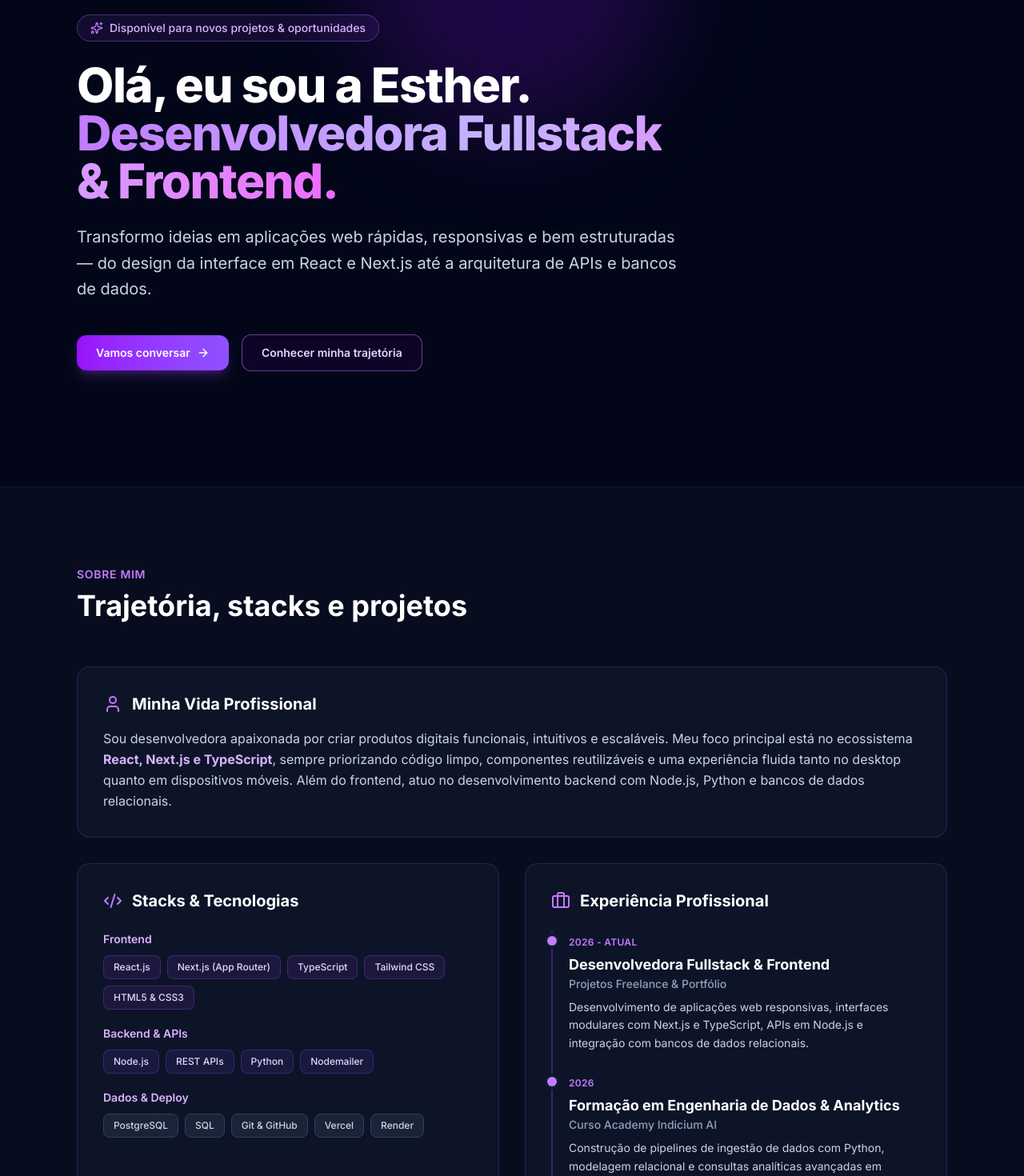
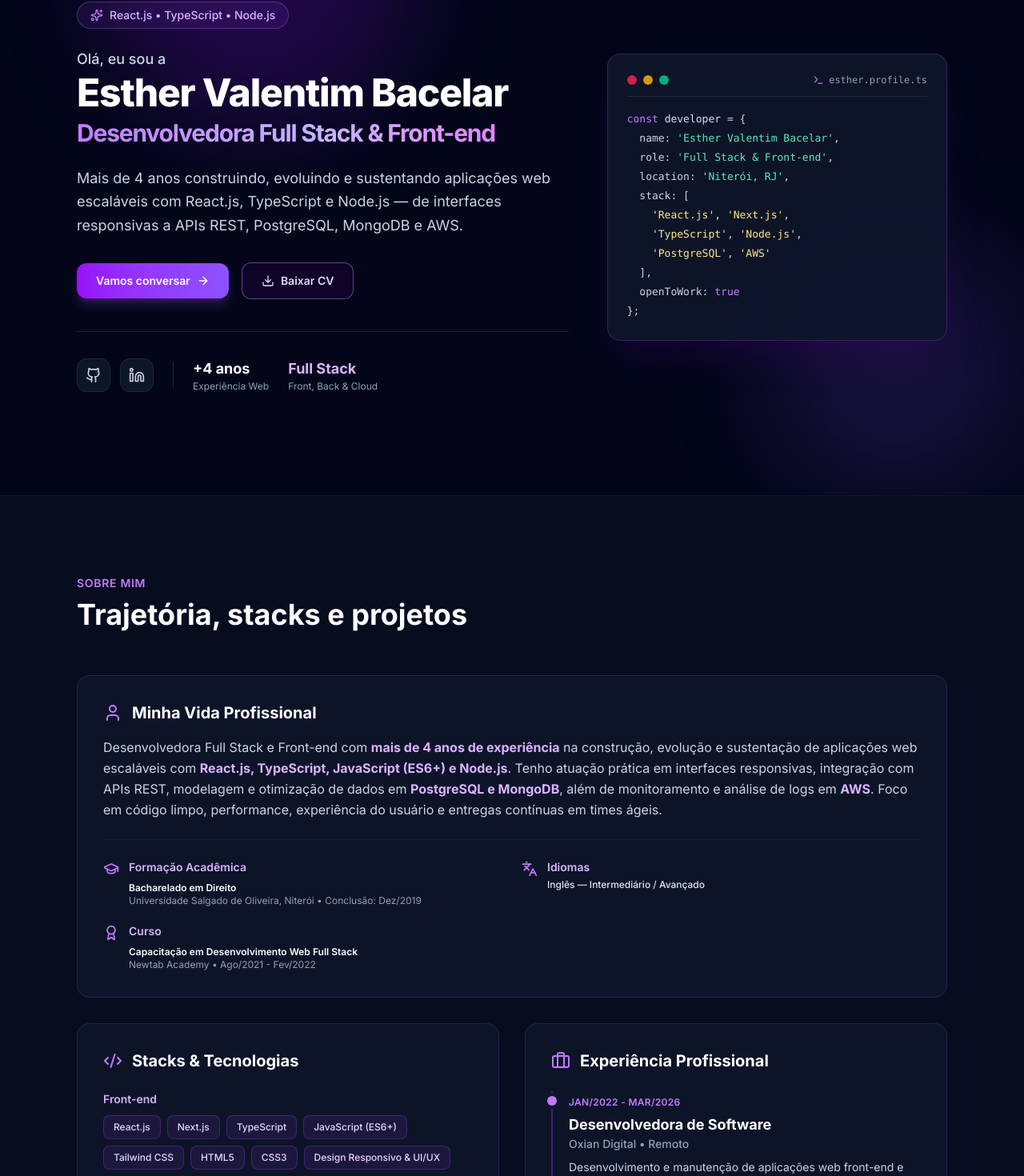
Before and after one commit to esthervbac/esther.dev, a Next.js app: page / in a window 1280 px wide. Shown: the part 207-1677 px from the top of the page at 80% size. Built offline with nearby package versions, Linux system fonts and the light colour scheme; no server answers.

Commit message:
feat(): Added real content to the site

```diff
--- a/src/components/about/ProfessionalBio.tsx
+++ b/src/components/about/ProfessionalBio.tsx
@@ -1,4 +1,5 @@
-import { User } from "lucide-react";
+import { Award, GraduationCap, Languages, User } from "lucide-react";
+import { COURSES, EDUCATION, PROFILE_INFO } from "@/data/portfolioData";
 import { AboutCard } from "./AboutCard";
 
 interface ProfessionalBioProps {
@@ -16,14 +17,67 @@ export function ProfessionalBio({
       </div>
 
       <p className="leading-relaxed text-slate-300">
-        Sou desenvolvedora apaixonada por criar produtos digitais funcionais,
-        intuitivos e escaláveis. Meu foco principal está no ecossistema{" "}
-        <strong className="text-purple-300">React, Next.js e TypeScript</strong>
-        , sempre priorizando código limpo, componentes reutilizáveis e uma
-        experiência fluida tanto no desktop quanto em dispositivos móveis. Além
-        do frontend, atuo no desenvolvimento backend com Node.js, Python e
-        bancos de dados relacionais.
+        Desenvolvedora Full Stack e Front-end com{" "}
+        <strong className="text-purple-300">
+          mais de 4 anos de experiência
+        </strong>{" "}
+        na construção, evolução e sustentação de aplicações web escaláveis com{" "}
+        <strong className="text-purple-300">
+          React.js, TypeScript, JavaScript (ES6+) e Node.js
+        </strong>
+        . Tenho atuação prática em interfaces responsivas, integração com APIs
+        REST, modelagem e otimização de dados em{" "}
+        <strong className="text-purple-300">PostgreSQL e MongoDB</strong>, além
+        de monitoramento e análise de logs em{" "}
+        <strong className="text-purple-300">AWS</strong>. Foco em código limpo,
+        performance, experiência do usuário e entregas contínuas em times ágeis.
       </p>
+
+      <div className="mt-6 grid gap-6 border-t border-slate-800/80 pt-6 sm:grid-cols-2">
+        <div className="space-y-5">
+          <div className="flex items-start gap-3">
+            <GraduationCap className="mt-0.5 h-5 w-5 shrink-0 text-purple-400" />
+            <div className="space-y-2">
+              <h4 className="text-sm font-semibold text-purple-300">
+                Formação Acadêmica
+              </h4>
+              {EDUCATION.map((edu, index) => (
+                <div key={index} className="text-xs text-slate-300">
+                  <p className="font-semibold text-white">{edu.course}</p>
+                  <p className="text-slate-400">
+                    {edu.institution} • {edu.period}
+                  </p>
+                </div>
+              ))}
+            </div>
+          </div>
+
+          <div className="flex items-start gap-3">
+            <Award className="mt-0.5 h-5 w-5 shrink-0 text-purple-400" />
+            <div className="space-y-2">
+              <h4 className="text-sm font-semibold text-purple-300">Curso</h4>
+              {COURSES.map((item, index) => (
+                <div key={index} className="text-xs text-slate-300">
+                  <p className="font-semibold text-white">{item.course}</p>
+                  <p className="text-slate-400">
+                    {item.institution} • {item.period}
+                  </p>
+                </div>
+              ))}
+            </div>
+          </div>
+        </div>
+
+        <div className="flex items-start gap-3">
+          <Languages className="mt-0.5 h-5 w-5 shrink-0 text-purple-400" />
+          <div>
+            <h4 className="text-sm font-semibold text-purple-300">Idiomas</h4>
+            <p className="mt-1 text-xs font-medium text-slate-200">
+              {PROFILE_INFO.language}
+            </p>
+          </div>
+        </div>
+      </div>
     </AboutCard>
   );
 }
--- a/src/components/about/StacksList.tsx
+++ b/src/components/about/StacksList.tsx
@@ -4,7 +4,7 @@ import { AboutCard } from "./AboutCard";
 interface StacksData {
   frontend: string[];
   backend: string[];
-  databaseAndTools: string[];
+  databaseAndCloud: string[];
 }
 
 interface StacksListProps {
@@ -45,18 +45,18 @@ export function StacksList({ stacks }: StacksListProps) {
 
       <div className="space-y-5">
         <StackCategory
-          label="Frontend"
+          label="Front-end"
           items={stacks.frontend}
           badgeClassName="border-purple-500/25 bg-purple-500/10 text-purple-200"
         />
         <StackCategory
-          label="Backend & APIs"
+          label="Back-end"
           items={stacks.backend}
           badgeClassName="border-violet-500/25 bg-violet-500/10 text-violet-200"
         />
         <StackCategory
-          label="Dados & Deploy"
-          items={stacks.databaseAndTools}
+          label="Bancos de Dados, Cloud & Ferramentas"
+          items={stacks.databaseAndCloud}
           badgeClassName="border-slate-700 bg-slate-800/80 text-slate-300"
         />
       </div>
--- a/src/components/contact/ContactInfo.tsx
+++ b/src/components/contact/ContactInfo.tsx
@@ -1,8 +1,11 @@
-import { Mail, MapPin } from "lucide-react";
+import { Mail, MapPin, Phone } from "lucide-react";
+import { PROFILE_INFO } from "@/data/portfolioData";
 import { GithubIcon, LinkedinIcon } from "../ui/SocialIcons";
 
 interface ContactInfoProps {
   email?: string;
+  whatsapp?: string;
+  whatsappUrl?: string;
   location?: string;
   githubUrl?: string;
   linkedinUrl?: string;
@@ -10,11 +13,13 @@ interface ContactInfoProps {
 }
 
 export function ContactInfo({
-  email = "esther.v.bacelar@gmail.com",
-  location = "Remoto • Brasil & Internacional",
-  githubUrl = "https://github.com/esthervbac",
-  linkedinUrl = "https://www.linkedin.com/in/esther-valentim-bacelar/",
-  description = "Tem um projeto em mente, uma vaga ou quer trocar uma ideia sobre desenvolvimento web? Me mande uma mensagem pelo formulário ou direto no meu e-mail.",
+  email = PROFILE_INFO.email,
+  whatsapp = PROFILE_INFO.whatsapp,
+  whatsappUrl = PROFILE_INFO.whatsappUrl,
+  location = PROFILE_INFO.location,
+  githubUrl = PROFILE_INFO.githubUrl,
+  linkedinUrl = PROFILE_INFO.linkedinUrl,
+  description = "Tem um projeto em mente, uma vaga ou quer trocar uma ideia sobre desenvolvimento Full Stack e Front-end? Me mande uma mensagem pelo formulário, WhatsApp ou direto no meu e-mail.",
 }: ContactInfoProps) {
   return (
     <div className="space-y-6">
@@ -39,10 +44,27 @@ export function ContactInfo({
 
         <div className="mt-5 flex items-center gap-3.5 border-t border-slate-800 pt-5">
           <div className="rounded-xl bg-purple-500/15 p-3 text-purple-400">
+            <Phone className="h-5 w-5" />
+          </div>
+          <div>
+            <p className="text-xs text-slate-400">WhatsApp</p>
+            <a
+              href={whatsappUrl}
+              target="_blank"
+              rel="noreferrer"
+              className="text-sm font-semibold text-purple-300 transition-colors hover:text-purple-200 hover:underline"
+            >
+              {whatsapp}
+            </a>
+          </div>
+        </div>
+
+        <div className="mt-5 flex items-center gap-3.5 border-t border-slate-800 pt-5">
+          <div className="rounded-xl bg-purple-500/15 p-3 text-purple-400">
             <MapPin className="h-5 w-5" />
           </div>
           <div>
-            <p className="text-xs text-slate-400">Atuação</p>
+            <p className="text-xs text-slate-400">Localização</p>
             <p className="text-sm font-medium text-slate-200">{location}</p>
           </div>
         </div>
--- a/src/components/sections/Hero.tsx
+++ b/src/components/sections/Hero.tsx
@@ -1,43 +1,150 @@
-import { ArrowRight, Sparkles } from "lucide-react";
+import { ArrowRight, Download, Sparkles, Terminal } from "lucide-react";
+import { PROFILE_INFO } from "@/data/portfolioData";
 import { Button } from "../ui/Button";
+import { GithubIcon, LinkedinIcon } from "../ui/SocialIcons";
 
 export function Hero() {
   return (
     <section
       id="home"
-      className="relative overflow-hidden py-24 sm:py-32 lg:py-36"
+      className="relative overflow-hidden py-20 sm:py-28 lg:py-32"
     >
-      <div className="pointer-events-none absolute -top-24 left-1/2 h-96 w-96 -translate-x-1/2 rounded-full bg-purple-600/20 blur-3xl" />
+      <div className="pointer-events-none absolute -top-24 left-1/4 h-96 w-96 -translate-x-1/2 rounded-full bg-purple-600/20 blur-3xl" />
+      <div className="pointer-events-none absolute right-0 bottom-0 h-80 w-80 rounded-full bg-violet-500/15 blur-3xl" />
 
       <div className="relative mx-auto max-w-6xl px-4 sm:px-6 lg:px-8">
-        <div className="max-w-3xl">
+        <div className="grid items-center gap-12 lg:grid-cols-12">
+          <div className="lg:col-span-7">
             <div className="mb-6 inline-flex items-center gap-2 rounded-full border border-purple-400/30 bg-purple-500/10 px-4 py-1.5 text-sm font-medium text-purple-300">
               <Sparkles className="h-4 w-4 text-purple-400" />
-            <span>Disponível para novos projetos & oportunidades</span>
+              <span>{PROFILE_INFO.tagline}</span>
             </div>
 
-          <h1 className="text-4xl font-extrabold tracking-tight text-white sm:text-6xl">
-            Olá, eu sou a Esther.{" "}
-            <span className="bg-linear-to-r from-purple-400 via-violet-300 to-fuchsia-400 bg-clip-text text-transparent">
-              Desenvolvedora Fullstack & Frontend.
+            <p className="text-base font-medium text-slate-300 sm:text-lg">
+              Olá, eu sou a
+            </p>
+
+            <h1 className="mt-1 text-3xl font-extrabold tracking-tight text-white sm:text-4xl lg:text-5xl">
+              {PROFILE_INFO.fullName}
+              <span className="mt-2 block bg-linear-to-r from-purple-400 via-violet-300 to-fuchsia-400 bg-clip-text text-xl font-bold text-transparent sm:text-2xl lg:text-3xl">
+                {PROFILE_INFO.roleTitle}
               </span>
             </h1>
 
-          <p className="mt-6 text-lg leading-relaxed text-slate-300 sm:text-xl">
-            Transformo ideias em aplicações web rápidas, responsivas e bem
-            estruturadas — do design da interface em React e Next.js até a
-            arquitetura de APIs e bancos de dados.
+            <p className="mt-6 max-w-2xl text-base leading-relaxed text-slate-300 sm:text-lg">
+              Mais de 4 anos construindo, evoluindo e sustentando aplicações web
+              escaláveis com React.js, TypeScript e Node.js — de interfaces
+              responsivas a APIs REST, PostgreSQL, MongoDB e AWS.
             </p>
 
-          <div className="mt-10 flex flex-wrap items-center gap-4">
+            <div className="mt-8 flex flex-wrap items-center gap-4">
               <a href="#contato">
                 <Button variant="primary">
                   Vamos conversar <ArrowRight className="h-4 w-4" />
                 </Button>
               </a>
-            <a href="#sobre">
-              <Button variant="outline">Conhecer minha trajetória</Button>
+              <a href="/Curriculo_Esther_Desenvolvedor_Fullstack.pdf" download>
+                <Button variant="outline">
+                  <Download className="h-4 w-4" /> Baixar CV
+                </Button>
               </a>
+            </div>
+
+            <div className="mt-10 flex flex-wrap items-center gap-6 border-t border-slate-800/80 pt-8">
+              <div className="flex items-center gap-3">
+                <a
+                  href={PROFILE_INFO.githubUrl}
+                  target="_blank"
+                  rel="noreferrer"
+                  aria-label="GitHub"
+                  className="rounded-xl border border-slate-800 bg-slate-900/90 p-2.5 text-slate-300 transition-colors hover:border-purple-500/50 hover:text-purple-400"
+                >
+                  <GithubIcon className="h-5 w-5" />
+                </a>
+                <a
+                  href={PROFILE_INFO.linkedinUrl}
+                  target="_blank"
+                  rel="noreferrer"
+                  aria-label="LinkedIn"
+                  className="rounded-xl border border-slate-800 bg-slate-900/90 p-2.5 text-slate-300 transition-colors hover:border-purple-500/50 hover:text-purple-400"
+                >
+                  <LinkedinIcon className="h-5 w-5" />
+                </a>
+              </div>
+
+              <div className="hidden h-8 w-px bg-slate-800 sm:block" />
+
+              <div className="flex items-center gap-6 text-sm">
+                <div>
+                  <p className="text-lg font-bold text-white">+4 anos</p>
+                  <p className="text-xs text-slate-400">Experiência Web</p>
+                </div>
+                <div>
+                  <p className="text-lg font-bold text-purple-300">
+                    Full Stack
+                  </p>
+                  <p className="text-xs text-slate-400">Front, Back & Cloud</p>
+                </div>
+              </div>
+            </div>
+          </div>
+
+          <div className="lg:col-span-5">
+            <div className="relative rounded-2xl border border-purple-500/25 bg-slate-900/90 p-5 shadow-2xl shadow-purple-950/40 backdrop-blur-md sm:p-6">
+              <div className="mb-4 flex items-center justify-between border-b border-slate-800 pb-3">
+                <div className="flex items-center gap-2">
+                  <span className="h-3 w-3 rounded-full bg-rose-500/80" />
+                  <span className="h-3 w-3 rounded-full bg-amber-400/80" />
+                  <span className="h-3 w-3 rounded-full bg-emerald-400/80" />
+                </div>
+                <span className="inline-flex items-center gap-1.5 font-mono text-xs text-slate-400">
+                  <Terminal className="h-3.5 w-3.5 text-purple-400" />
+                  esther.profile.ts
+                </span>
+              </div>
+
+              <pre className="overflow-x-auto font-mono text-xs leading-6 text-slate-300 sm:text-[13px]">
+                <code>
+                  <span className="text-purple-400">const</span>{" "}
+                  <span className="text-violet-200">developer</span> = {"{\n"}
+                  {"  "}name:{" "}
+                  <span className="text-emerald-300">
+                    &apos;{PROFILE_INFO.fullName}&apos;
+                  </span>
+                  ,{"\n"}
+                  {"  "}role:{" "}
+                  <span className="text-emerald-300">
+                    &apos;Full Stack & Front-end&apos;
+                  </span>
+                  ,{"\n"}
+                  {"  "}location:{" "}
+                  <span className="text-emerald-300">
+                    &apos;Niterói, RJ&apos;
+                  </span>
+                  ,{"\n"}
+                  {"  "}stack: [{"\n"}
+                  {"    "}
+                  <span className="text-amber-200">
+                    &apos;React.js&apos;
+                  </span>,{" "}
+                  <span className="text-amber-200">&apos;Next.js&apos;</span>,
+                  {"\n"}
+                  {"    "}
+                  <span className="text-amber-200">&apos;TypeScript&apos;</span>
+                  , <span className="text-amber-200">&apos;Node.js&apos;</span>,
+                  {"\n"}
+                  {"    "}
+                  <span className="text-amber-200">&apos;PostgreSQL&apos;</span>
+                  , <span className="text-amber-200">&apos;AWS&apos;</span>
+                  {"\n"}
+                  {"  "}],{"\n"}
+                  {"  "}openToWork:{" "}
+                  <span className="text-purple-400">true</span>
+                  {"\n"}
+                  {"};"}
+                </code>
+              </pre>
+            </div>
           </div>
         </div>
       </div>
--- a/src/data/portfolioData.ts
+++ b/src/data/portfolioData.ts
@@ -1,3 +1,16 @@
+export const PROFILE_INFO = {
+  fullName: "Esther Valentim Bacelar",
+  roleTitle: "Desenvolvedora Full Stack & Front-end",
+  tagline: "React.js • TypeScript • Node.js",
+  location: "Niterói, Rio de Janeiro, Brasil",
+  whatsapp: "(21) 97203-5444",
+  whatsappUrl: "https://wa.me/5521972035444",
+  email: "esther.v.bacelar@gmail.com",
+  linkedinUrl: "https://www.linkedin.com/in/esther-valentim-bacelar",
+  githubUrl: "https://github.com/esthervbac",
+  language: "Inglês — Intermediário / Avançado",
+};
+
 export const NAV_LINKS = [
   { label: "Home", href: "#home" },
   { label: "Sobre mim", href: "#sobre" },
@@ -7,47 +20,55 @@ export const NAV_LINKS = [
 export const STACKS = {
   frontend: [
     "React.js",
-    "Next.js (App Router)",
+    "Next.js",
     "TypeScript",
+    "JavaScript (ES6+)",
     "Tailwind CSS",
-    "HTML5 & CSS3",
+    "HTML5",
+    "CSS3",
+    "Design Responsivo & UI/UX",
   ],
-  backend: ["Node.js", "REST APIs", "Python", "Nodemailer"],
-  databaseAndTools: ["PostgreSQL", "SQL", "Git & GitHub", "Vercel", "Render"],
+  backend: ["Node.js", "Express.js", "APIs REST", "Autenticação & Integrações"],
+  databaseAndCloud: [
+    "PostgreSQL",
+    "MongoDB",
+    "AWS (S3, CloudWatch / Logs)",
+    "Docker",
+    "CI/CD",
+    "Git & GitHub",
+    "Scrum & Kanban",
+  ],
 };
 
 export const EXPERIENCES = [
   {
-    role: "Desenvolvedora Fullstack & Frontend",
-    company: "Projetos Freelance & Portfólio",
-    period: "2026 - Atual",
+    role: "Desenvolvedora de Software",
+    company: "Oxian Digital • Remoto",
+    period: "Jan/2022 - Mar/2026",
     description:
-      "Desenvolvimento de aplicações web responsivas, interfaces modulares com Next.js e TypeScript, APIs em Node.js e integração com bancos de dados relacionais.",
+      "Desenvolvimento e manutenção de aplicações web front-end e back-end com React.js, TypeScript, JavaScript e Node.js. Implementação de APIs REST e fluxos de autenticação, modelagem e otimização de consultas em PostgreSQL e MongoDB, além de investigação de falhas, debugging e monitoramento de logs em AWS em times ágeis (Scrum) com Git/GitHub e CI/CD.",
   },
   {
-    role: "Formação em Engenharia de Dados & Analytics",
-    company: "Curso Academy Indicium AI",
-    period: "2026",
+    role: "Desenvolvedora Web / Web Designer (Autônoma)",
+    company: "Niterói, RJ",
+    period: "Jul/2017 - Jul/2021",
     description:
-      "Construção de pipelines de ingestão de dados com Python, modelagem relacional e consultas analíticas avançadas em PostgreSQL.",
+      "Configuração, personalização de temas e gestão de conteúdo para sites institucionais e lojas virtuais em WordPress, WooCommerce e Nuvemshop (layout, frete e meios de pagamento), além da elaboração de documentação e tutoriais passo a passo para autonomia operacional dos clientes.",
   },
 ];
 
-export const PROJECTS = [
+export const EDUCATION = [
   {
-    title: "Plataforma E-commerce Fullstack",
-    description:
-      "Aplicação completa com painel administrativo, vitrine de produtos em Next.js e API REST em Node.js com TypeScript.",
-    tags: ["Next.js", "Node.js", "TypeScript", "Tailwind CSS"],
-    githubUrl: "https://github.com/",
-    liveUrl: "#",
-  },
-  {
-    title: "Site Institucional - Flores da Camélia",
-    description:
-      "Website responsivo com catálogo de serviços, galeria e formulário integrado via Nodemailer para atendimento direto.",
-    tags: ["React", "Next.js", "Tailwind CSS", "Nodemailer"],
-    githubUrl: "https://github.com/",
-    liveUrl: "#",
+    course: "Bacharelado em Direito",
+    institution: "Universidade Salgado de Oliveira, Niterói",
+    period: "Conclusão: Dez/2019",
   },
 ];
+
+export const COURSES = [
+  {
+    course: "Capacitação em Desenvolvimento Web Full Stack",
+    institution: "Newtab Academy",
+    period: "Ago/2021 - Fev/2022",
+  },
+];
--- a/src/lib/github.ts
+++ b/src/lib/github.ts
@@ -66,7 +66,6 @@ export async function getGitHubProjects(
           new Set(rawStacks.map((item) => item.trim()).filter(Boolean)),
         );
 
-        // Garante que o link demo tenha protocolo https://
         const cleanHomepage = repo.homepage?.trim() || null;
         const demoUrl =
           cleanHomepage && !cleanHomepage.startsWith("http")
```
Also changed, not shown: src/components/layout/Footer.tsx (+5 -4 lines). Lines whose indentation alone changed are shown as unchanged.
